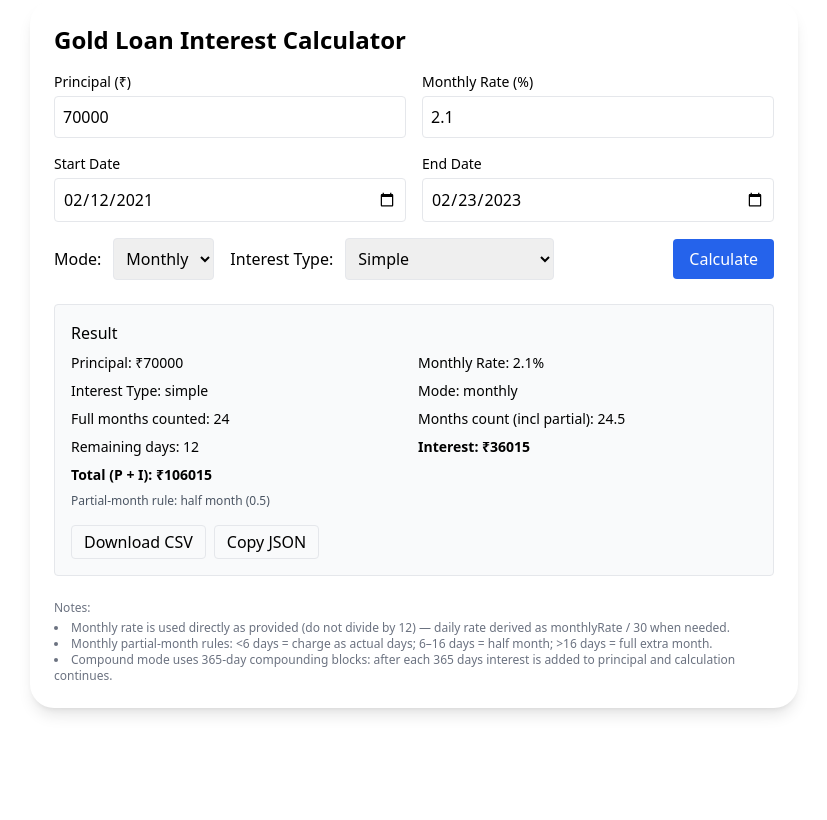
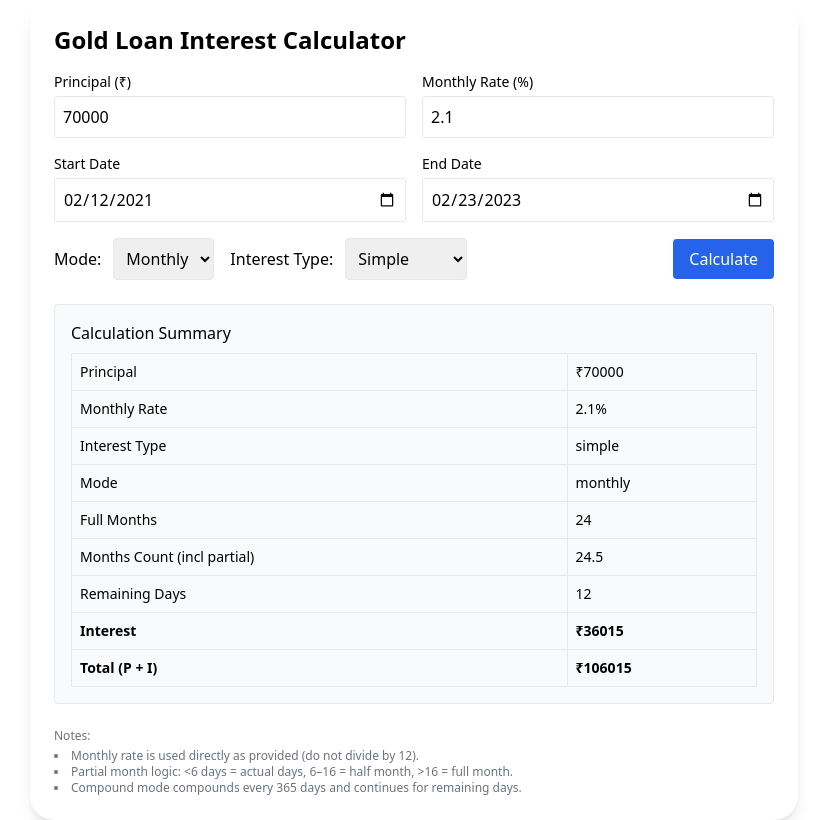
Before and after one commit to VamsikrishnaA/Interest_calculator, a React (Vite) app: page / in a window 1280 px wide. Both pictures are taken after a click on the button "Calculate". Shown: the whole page, without its empty margins (226-1053 px from the left). Built offline with nearby package versions, Linux system fonts and the light colour scheme; the HTML template or start-up script is replaced by a standard one.

Commit message:
Update table format

```diff
--- a/src/components/InterestCalculator.jsx
+++ b/src/components/InterestCalculator.jsx
@@ -1,28 +1,21 @@
 import React, { useState } from 'react';
-
-// Single-file React component (Tailwind CSS) for the user's gold loan logic.
-// Default export a React component so it can be previewed in the canvas.
 
 export default function GoldLoanCalculator() {
   const [principal, setPrincipal] = useState(70000);
-  const [monthlyRate, setMonthlyRate] = useState(2.1); // user provides monthly rate directly
+  const [monthlyRate, setMonthlyRate] = useState(2.1);
   const [startDate, setStartDate] = useState('2021-02-12');
   const [endDate, setEndDate] = useState('2023-02-23');
-  const [mode, setMode] = useState('monthly'); // 'monthly' or 'daily'
-  const [interestType, setInterestType] = useState('simple'); // 'simple' or 'compound'
+  const [mode, setMode] = useState('monthly');
+  const [interestType, setInterestType] = useState('simple');
   const [result, setResult] = useState(null);
 
-  // Helper: inclusive day count between two dates
   function inclusiveDaysBetween(start, end) {
     const s = new Date(start + 'T00:00:00');
     const e = new Date(end + 'T00:00:00');
-    // normalize to midnight UTC- local timezone differences could matter; keep simple
-    const msPerDay = 24 * 60 * 60 * 1000;
-    const diff = Math.floor((e - s) / msPerDay);
-    return diff + 1; // inclusive both dates
+    const diff = Math.floor((e - s) / (24 * 60 * 60 * 1000));
+    return diff + 1;
   }
 
-  // Helper: count number of full months from start until adding one month would exceed end
   function countFullMonthsAndDays(start, end) {
     const s = new Date(start + 'T00:00:00');
     const e = new Date(end + 'T00:00:00');
@@ -33,10 +26,7 @@ export default function GoldLoanCalculator() {
       const d = new Date(date.getTime());
       const m = d.getMonth();
       d.setMonth(m + 1);
-      // if month overflowed (e.g., Jan 31 -> Mar 3), clamp to last day of prev month
-      if (d.getMonth() === (m + 2) % 12) {
-        d.setDate(0); // last day of previous month
-      }
+      if (d.getMonth() === (m + 2) % 12) d.setDate(0);
       return d;
     }
 
@@ -48,18 +38,15 @@ export default function GoldLoanCalculator() {
       } else break;
     }
 
-    // days covered by full months:
     const daysCovered = Math.floor((cursor - s) / (24 * 60 * 60 * 1000));
     const totalInclusive = inclusiveDaysBetween(start, end);
     const remainingDays = totalInclusive - daysCovered;
     return { fullMonths, remainingDays, daysCovered };
   }
 
-  // Main calculation
   function calculate() {
     const P = Number(principal);
-    const rMonthly = Number(monthlyRate); // percentage per month (user gives this directly)
-
+    const rMonthly = Number(monthlyRate);
     if (!P || P <= 0) {
       alert('Principal should be > 0');
       return;
@@ -69,43 +56,24 @@ export default function GoldLoanCalculator() {
 
     if (interestType === 'simple') {
       if (mode === 'daily') {
-        // daily simple: dailyRate = monthlyRate / 30
         const dailyRatePercent = rMonthly / 30;
         const interest = P * (dailyRatePercent / 100) * totalDays;
         const total = P + interest;
-        setResult({
-          mode,
-          interestType,
-          principal: P,
-          rMonthly,
-          totalDays,
-          interest: round(interest),
-          total: round(total),
-          breakdown: { days: totalDays, dailyRatePercent: round(dailyRatePercent, 6) },
-        });
+        setResult({ mode, interestType, principal: P, rMonthly, totalDays, interest: round(interest), total: round(total) });
       } else {
-        // monthly simple using user's custom partial-month rules
-        const { fullMonths, remainingDays, daysCovered } = countFullMonthsAndDays(startDate, endDate);
+        const { fullMonths, remainingDays } = countFullMonthsAndDays(startDate, endDate);
         let monthsCount = fullMonths;
         let extraDaysToCharge = 0;
-        let partialMonthLabel = '';
 
         if (remainingDays < 6) {
-          // treat as days
           extraDaysToCharge = remainingDays;
-          partialMonthLabel = `${remainingDays} day(s) treated as days`;
         } else if (remainingDays >= 6 && remainingDays <= 16) {
-          // half month
           monthsCount += 0.5;
-          partialMonthLabel = 'half month (0.5)';
         } else {
-          // >16 => full extra month
           monthsCount += 1;
-          partialMonthLabel = 'full extra month (1)';
         }
 
         const interest = P * (rMonthly / 100) * monthsCount;
-        // if extraDaysToCharge > 0, include daily portion using daily rate
         let interestDaysPortion = 0;
         if (extraDaysToCharge > 0) {
           const dailyRatePercent = rMonthly / 30;
@@ -114,89 +82,35 @@ export default function GoldLoanCalculator() {
 
         const totalInterest = interest + interestDaysPortion;
         const total = P + totalInterest;
-
-        setResult({
-          mode,
-          interestType,
-          principal: P,
-          rMonthly,
-          fullMonths,
-          remainingDays,
-          partialMonthLabel,
-          monthsCount,
-          daysCovered,
-          interest: round(totalInterest),
-          total: round(total),
-          breakdown: {
-            simpleMonthsInterest: round(interest),
-            daysInterest: round(interestDaysPortion),
-          },
-        });
+        setResult({ mode, interestType, principal: P, rMonthly, fullMonths, remainingDays, monthsCount, interest: round(totalInterest), total: round(total) });
       }
     } else {
-      // COMPOUND - use the user's 365-block compounding logic.
-      // We'll compute using dailyRate = monthlyRate / 30 (as user requested for compound monthly)
-      const dailyRate = (rMonthly / 30) / 100; // fraction
+      const dailyRate = (rMonthly / 30) / 100;
       let remaining = totalDays;
       let currentPrincipal = P;
       let totalInterestAccum = 0;
+      const blocks = Math.floor(remaining / 365);
 
-      const blocks = Math.floor(remaining / 365);
       for (let i = 0; i < blocks; i++) {
         const interestBlock = currentPrincipal * dailyRate * 365;
         totalInterestAccum += interestBlock;
-        currentPrincipal += interestBlock; // compound after each 365-day block
+        currentPrincipal += interestBlock;
         remaining -= 365;
       }
 
-      // remaining days (less than 365) - calculate simple interest on currentPrincipal
       if (remaining > 0) {
         const interestRem = currentPrincipal * dailyRate * remaining;
         totalInterestAccum += interestRem;
       }
 
       const total = P + totalInterestAccum;
-      setResult({
-        mode,
-        interestType,
-        principal: P,
-        rMonthly,
-        totalDays,
-        blocks,
-        remainingDays: remaining,
-        interest: round(totalInterestAccum),
-        total: round(total),
-        breakdown: { dailyRate: round(dailyRate * 100, 6) + '% (per day)' },
-      });
+      setResult({ mode, interestType, principal: P, rMonthly, totalDays, blocks, remainingDays: remaining, interest: round(totalInterestAccum), total: round(total) });
     }
   }
 
   function round(n, digits = 2) {
     const m = Math.pow(10, digits);
     return Math.round(n * m) / m;
-  }
-
-  function downloadCSV() {
-    if (!result) return;
-    const rows = [];
-    rows.push(['Principal', result.principal]);
-    rows.push(['Monthly Rate (%)', result.rMonthly]);
-    rows.push(['Mode', result.mode]);
-    rows.push(['Interest Type', result.interestType]);
-    rows.push(['Total Days', result.totalDays ?? '']);
-    if (result.fullMonths !== undefined) rows.push(['Full Months', result.fullMonths]);
-    if (result.monthsCount !== undefined) rows.push(['Months Count (incl partial)', result.monthsCount]);
-    rows.push(['Interest', result.interest]);
-    rows.push(['Total', result.total]);
-
-    const csvContent = rows.map(r => r.map(cell => `"${cell}"`).join(',')).join('\n');
-    const blob = new Blob([csvContent], { type: 'text/csv;charset=utf-8;' });
-    const url = URL.createObjectURL(blob);
-    const a = document.createElement('a');
-    a.href = url;
-    a.download = 'gold_loan_result.csv';
-    a.click();
-    URL.revokeObjectURL(url);
   }
 
   return (
@@ -237,7 +151,7 @@ export default function GoldLoanCalculator() {
             <label className="mr-3">Interest Type:</label>
             <select value={interestType} onChange={e => setInterestType(e.target.value)} className="p-2 border rounded">
               <option value="simple">Simple</option>
-              <option value="compound">Compound (365-block)</option>
+              <option value="compound">Compound</option>
             </select>
           </div>
 
@@ -245,42 +159,32 @@ export default function GoldLoanCalculator() {
         </div>
       </div>
 
-      <div className="mt-6">
-        {result ? (
-          <div className="p-4 border rounded bg-gray-50">
-            <h3 className="font-medium">Result</h3>
-            <div className="mt-2 grid grid-cols-1 md:grid-cols-2 gap-2 text-sm">
-              <div>Principal: ₹{result.principal}</div>
-              <div>Monthly Rate: {result.rMonthly}%</div>
-              <div>Interest Type: {result.interestType}</div>
-              <div>Mode: {result.mode}</div>
-              {result.totalDays !== undefined && <div>Total Days (inclusive): {result.totalDays}</div>}
-              {result.fullMonths !== undefined && <div>Full months counted: {result.fullMonths}</div>}
-              {result.monthsCount !== undefined && <div>Months count (incl partial): {result.monthsCount}</div>}
-              {result.remainingDays !== undefined && <div>Remaining days: {result.remainingDays}</div>}
-              <div className="font-semibold">Interest: ₹{result.interest}</div>
-              <div className="font-semibold">Total (P + I): ₹{result.total}</div>
-            </div>
-
-            {result.partialMonthLabel && <div className="mt-2 text-xs text-gray-600">Partial-month rule: {result.partialMonthLabel}</div>}
-
-            <div className="mt-4 flex gap-2">
-              <button onClick={downloadCSV} className="px-3 py-1 border rounded">Download CSV</button>
-              <button onClick={() => navigator.clipboard?.writeText(JSON.stringify(result, null, 2))} className="px-3 py-1 border rounded">Copy JSON</button>
-            </div>
-
-          </div>
-        ) : (
-          <div className="text-sm text-gray-600">Enter inputs and press Calculate to see results.</div>
-        )}
-      </div>
+      {result && (
+        <div className="mt-6 p-4 border rounded bg-gray-50">
+          <h3 className="font-medium mb-2">Calculation Summary</h3>
+          <table className="w-full text-sm border">
+            <tbody>
+              <tr><td className="border p-2">Principal</td><td className="border p-2">₹{result.principal}</td></tr>
+              <tr><td className="border p-2">Monthly Rate</td><td className="border p-2">{result.rMonthly}%</td></tr>
+              <tr><td className="border p-2">Interest Type</td><td className="border p-2">{result.interestType}</td></tr>
+              <tr><td className="border p-2">Mode</td><td className="border p-2">{result.mode}</td></tr>
+              {result.totalDays !== undefined && <tr><td className="border p-2">Total Days (inclusive)</td><td className="border p-2">{result.totalDays}</td></tr>}
+              {result.fullMonths !== undefined && <tr><td className="border p-2">Full Months</td><td className="border p-2">{result.fullMonths}</td></tr>}
+              {result.monthsCount !== undefined && <tr><td className="border p-2">Months Count (incl partial)</td><td className="border p-2">{result.monthsCount}</td></tr>}
+              {result.remainingDays !== undefined && <tr><td className="border p-2">Remaining Days</td><td className="border p-2">{result.remainingDays}</td></tr>}
+              <tr><td className="border p-2 font-semibold">Interest</td><td className="border p-2 font-semibold">₹{result.interest}</td></tr>
+              <tr><td className="border p-2 font-semibold">Total (P + I)</td><td className="border p-2 font-semibold">₹{result.total}</td></tr>
+            </tbody>
+          </table>
+        </div>
+      )}
 
       <div className="mt-6 text-xs text-gray-500">
         Notes:
         <ul className="list-disc list-inside mt-1">
-          <li>Monthly rate is used directly as provided (do not divide by 12) — daily rate derived as monthlyRate / 30 when needed.</li>
-          <li>Monthly partial-month rules: &lt;6 days = charge as actual days; 6–16 days = half month; &gt;16 days = full extra month.</li>
-          <li>Compound mode uses 365-day compounding blocks: after each 365 days interest is added to principal and calculation continues.</li>
+          <li>Monthly rate is used directly as provided (do not divide by 12).</li>
+          <li>Partial month logic: &lt;6 days = actual days, 6–16 = half month, &gt;16 = full month.</li>
+          <li>Compound mode compounds every 365 days and continues for remaining days.</li>
         </ul>
       </div>
     </div>
```
